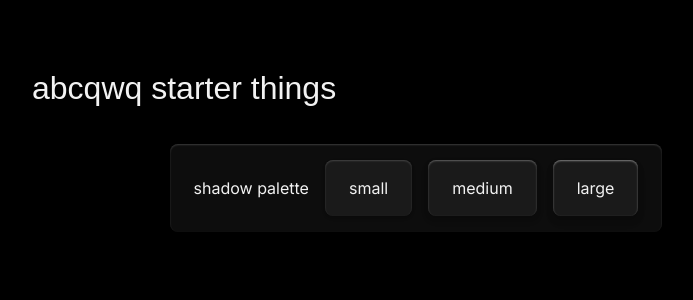
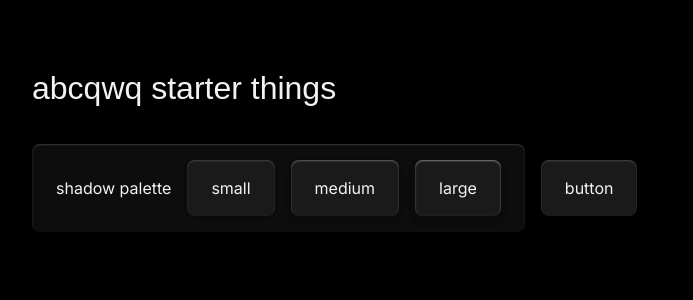
Before and after one commit to abcqwq/nextqwq-starter, a Next.js app: page / in a window 1280 px wide. Shown: the top 300 px of the page, without its empty margins (224-917 px from the left). Built offline with nearby package versions, Linux system fonts and the light colour scheme; no server answers; a web font is replaced by a local one.

Commit message:
feat: add Button base component

```diff
--- /dev/null
+++ b/src/components/Button.tsx
@@ -0,0 +1,63 @@
+'use client';
+import styled from 'styled-components';
+
+const Container = styled.button`
+  // button reset
+  border: none;
+  margin: 0;
+  font: inherit;
+  color: inherit;
+
+  padding: ${16 / 16}rem ${24 / 16}rem;
+  border-radius: ${8 / 16}rem;
+
+  box-shadow: var(--shadow);
+  background-color: var(--color);
+
+  &:hover {
+    cursor: pointer;
+    background-color: var(--color-bg-4);
+  }
+`;
+
+const shadowMapper = {
+  small: 'var(--shadow-s)',
+  medium: 'var(--shadow-m)',
+  large: 'var(--shadow-l)'
+};
+
+const colorMapper = {
+  '1': 'var(--color-bg-1)',
+  '2': 'var(--color-bg-2)',
+  '3': 'var(--color-bg-3)'
+};
+
+type ButtonProps = {
+  children: React.ReactNode;
+  shadow?: 'small' | 'medium' | 'large';
+  color?: '1' | '2' | '3';
+  onClick?: () => void;
+};
+
+const Button = ({
+  children,
+  shadow = 'small',
+  color = '3',
+  onClick
+}: ButtonProps) => {
+  return (
+    <Container
+      style={
+        {
+          '--shadow': shadowMapper[shadow],
+          '--color': colorMapper[color]
+        } as React.CSSProperties
+      }
+      onClick={onClick}
+    >
+      {children}
+    </Container>
+  );
+};
+
+export default Button;
--- a/src/components/home/Body.tsx
+++ b/src/components/home/Body.tsx
@@ -2,16 +2,21 @@
 import styled from 'styled-components';
 import Item from '@/components/home/Item';
 import Card from '@/components/Card';
+import Button from '@/components/Button';
+
+import { useTheme } from '@/providers/ThemeProvider';
 
 const Container = styled.section`
   display: flex;
-  flex-direction: column;
   align-items: center;
+  flex-wrap: wrap;
 
   gap: ${16 / 16}rem;
 `;
 
 const Body = () => {
+  const { toggleTheme } = useTheme();
+
   return (
     <Container>
       <Item
@@ -30,6 +35,8 @@ const Body = () => {
           </>
         }
       />
+
+      <Button onClick={toggleTheme}>button</Button>
     </Container>
   );
 };
```
